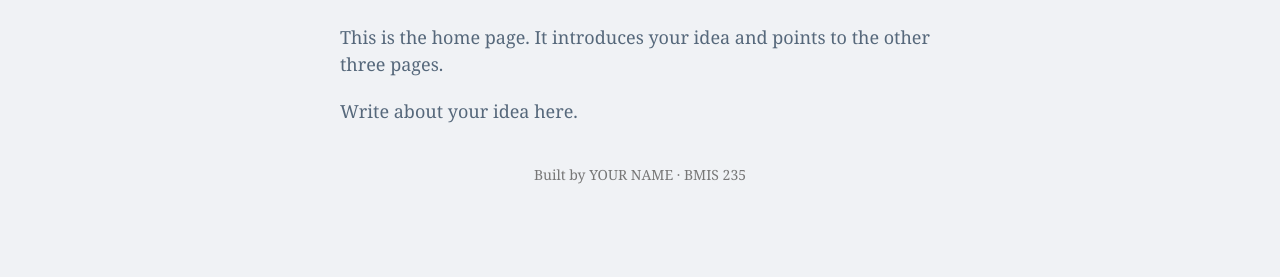
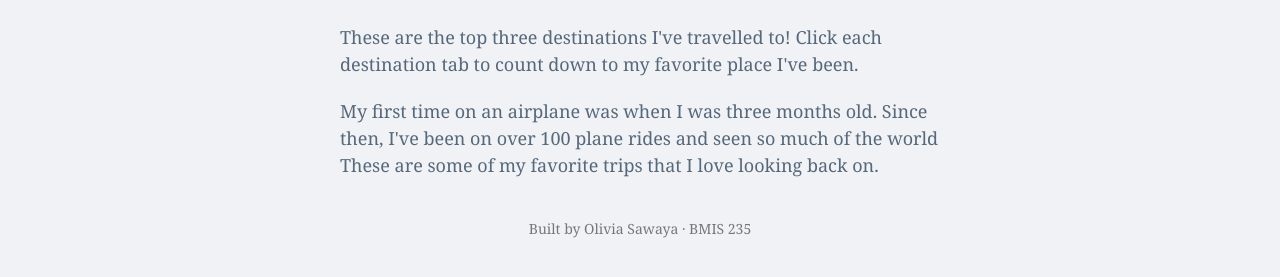
Before and after one commit to osawaya/bmis235-html-3, a plain HTML site: page index.html in a window 1280 px wide. Shown: the part 171-448 px from the top of the page. Drawn offline with Linux system fonts and the light colour scheme.

Commit message:
Update author information in index.html

```diff
--- a/index.html
+++ b/index.html
@@ -1,13 +1,13 @@
 <!DOCTYPE html>
 <!--
-  Author: YOUR NAME
-  GU username: YOUR-GU-USERNAME
+  Author: Olivia Sawaya
+  GU username: osawaya
   Course: BMIS 235 - HTML-3
 -->
 <html lang="en">
 <head>
 <meta charset="utf-8">
-<meta name="author" content="YOUR NAME">
+<meta name="author" content="Olivia Sawaya">
 <title>Home</title>
 
 <!-- this one line connects the page to the stylesheet -->
@@ -29,8 +29,8 @@
 </nav>
 
 <h1>Home</h1>
-<p>This is the home page. It introduces your idea and points to the other three pages.</p>
-<p>Write about your idea here.</p>
+<p>These are the top three destinations I've travelled to! Click each destination tab to count down to my favorite place I've been.</p>
+<p>My first time on an airplane was when I was three months old. Since then, I've been on over 100 plane rides and seen so much of the world These are some of my favorite trips that I love looking back on.</p>
 
 <!-- ===== SHOWCASE ======================================================
      This box is empty on purpose. In Part 7 you paste an interactive
@@ -39,7 +39,7 @@
 <div class="showcase"></div>
 
 <!-- Footer: fill in your name -->
-<footer>Built by YOUR NAME &middot; BMIS 235</footer>
+<footer>Built by Olivia Sawaya &middot; BMIS 235</footer>
 
 </body>
 </html>
```
